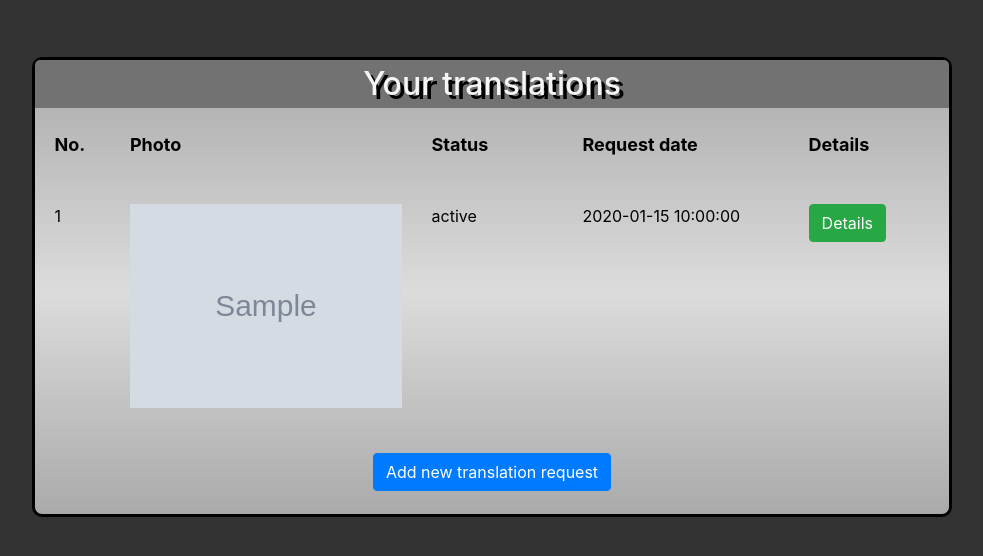
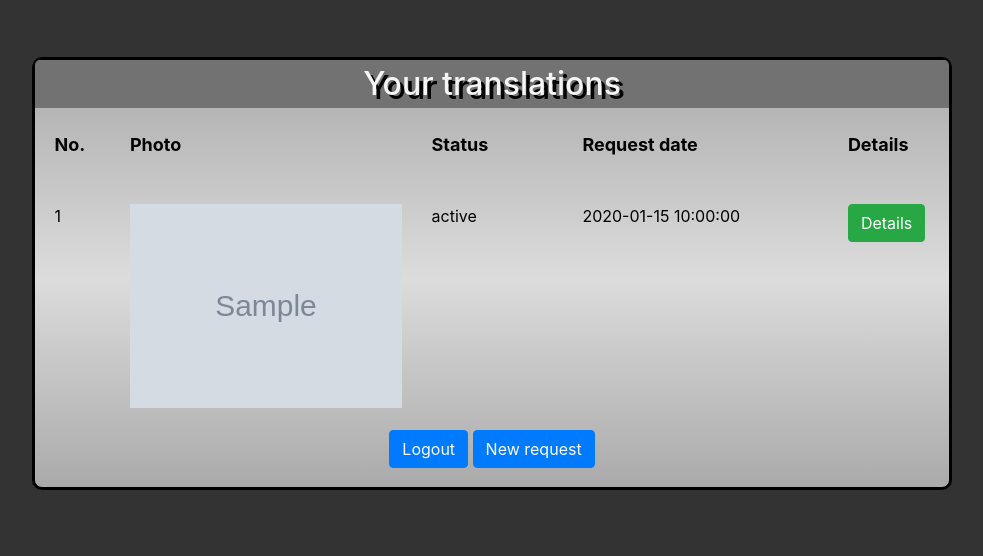
Before and after one commit to matsmolinski/tourist-helper, a Flask app: template WebApp/templates/translations_list.html in a window 1280 px wide. Shown: the top 556 px of the page, without its empty margins (148-1131 px from the left). Run offline with Flask 2, Linux system fonts and the light colour scheme; the template is opened without the code that fills it: most values are stand-ins (such as "Sample title", 1, 10 or a date in 2020); grey boxes marked "Sample" are stand-in pictures; some libraries are stand-ins or nearby versions.

Commit message:
translations list

```diff
--- a/WebApp/source/modules/model/translation_response.py
+++ b/WebApp/source/modules/model/translation_response.py
@@ -13,3 +13,4 @@ class TranslationListEntry:
     timestamp: str
     status: str
     image_url: str
+    token: str
--- a/WebApp/source/modules/translations/translations.py
+++ b/WebApp/source/modules/translations/translations.py
@@ -26,7 +26,7 @@ async def fetch_translations_list():
                 entries.append(
                     TranslationListEntry(json_response['Timestamp'][:-13], TranslationStatusDict.READY.value if json_response[
                         'image_text'] else TranslationStatusDict.IN_PROGRESS.value,
-                                         f'{os.getenv("PHOTO_CONTAINER_URL")}/{json_response["RowKey"]}.{json_response["PartitionKey"]}'))
+                                         f'{os.getenv("PHOTO_CONTAINER_URL")}/{json_response["RowKey"]}.{json_response["PartitionKey"]}', json_response['token']))
 
     return entries
 
--- a/WebApp/source/rest/translations_controller.py
+++ b/WebApp/source/rest/translations_controller.py
@@ -20,7 +20,7 @@ async def get_translation_details():
                            translation_text=data.translation_text, image_url=data.image_url)
 
 
-@translations_blueprint.route('/add-form', methods=['GET'])
+@translations_blueprint.route('/add', methods=['GET'])
 async def get_translation_form():
     return render_template(template_name_or_list="translations_request.html")
 
--- a/WebApp/static/css/translations_list.css
+++ b/WebApp/static/css/translations_list.css
@@ -54,3 +54,12 @@
     font-weight: bold;
     font-size: large;
 }
+
+.details-col {
+    padding: 0 0 0 6%;
+}
+
+.navigation-row {
+    margin: 0% 0% 2% 0%;
+    text-align: center;
+}
--- a/WebApp/templates/index.html
+++ b/WebApp/templates/index.html
@@ -30,7 +30,7 @@
                         </div>
                         <div id="button-row" class="col-md-5">
                             <div class="align-self-center">
-                                <a href="/translation/add-form" class="btn btn-info col-12 m-1" role="button">Anonymous
+                                <a href="/translation/add" class="btn btn-info col-12 m-1" role="button">Anonymous
                                     Request</a>
                                 <a href="#link" class="btn btn-info col-12 m-1" role="button">Sign in</a>
                                 <a href="#link" class="btn btn-info col-12 m-1" role="button">Sign up</a>
--- a/WebApp/templates/translations_list.html
+++ b/WebApp/templates/translations_list.html
@@ -34,20 +34,19 @@
                             <div class="col-4"><img class="translation-image" src="{{ translation.image_url }}"></div>
                             <div class="col-2">{{ translation.status }}</div>
                             <div class="col-3">{{ translation.timestamp }}</div>
-                            <div class="col-2 details-col"><a class="btn btn-success" href="/" role="button">Details</a></div>
-
+                            <div class="col-2 details-col"><a class="btn btn-success"
+                                                              href="/translation/details?token={{ translation.token}}"
+                                                              role="button">Details</a></div>
                         </div>
-                        <!--                        <a class="list-group-item list-group-item-action"-->
-                        <!--                           href="https://web.company.com/details?token={{ listToken }}-->
-                        <!--                    &uid={{ uid }}&pid={{ id }}">{{ loop.index }}. {{ title }}</a>-->
                         {% endfor %}
                     </div>
-
-
                 </div>
-                <form class="form" action="/add">
-                    <input class="btn btn-primary" type="submit" value="Add new translation request"/>
-                </form>
+                <div class="row navigation-row">
+                    <div class="col-12">
+                        <a class="btn btn-primary" href="#" role="button">Logout</a>
+                        <a class="btn btn-primary" href="/translation/add" role="button">New request</a>
+                    </div>
+                </div>
             </div>
         </div>
         <div class="col-1"></div>
```
Also changed, not shown: WebApp/templates/translations_details.html (+6 -2 lines).
